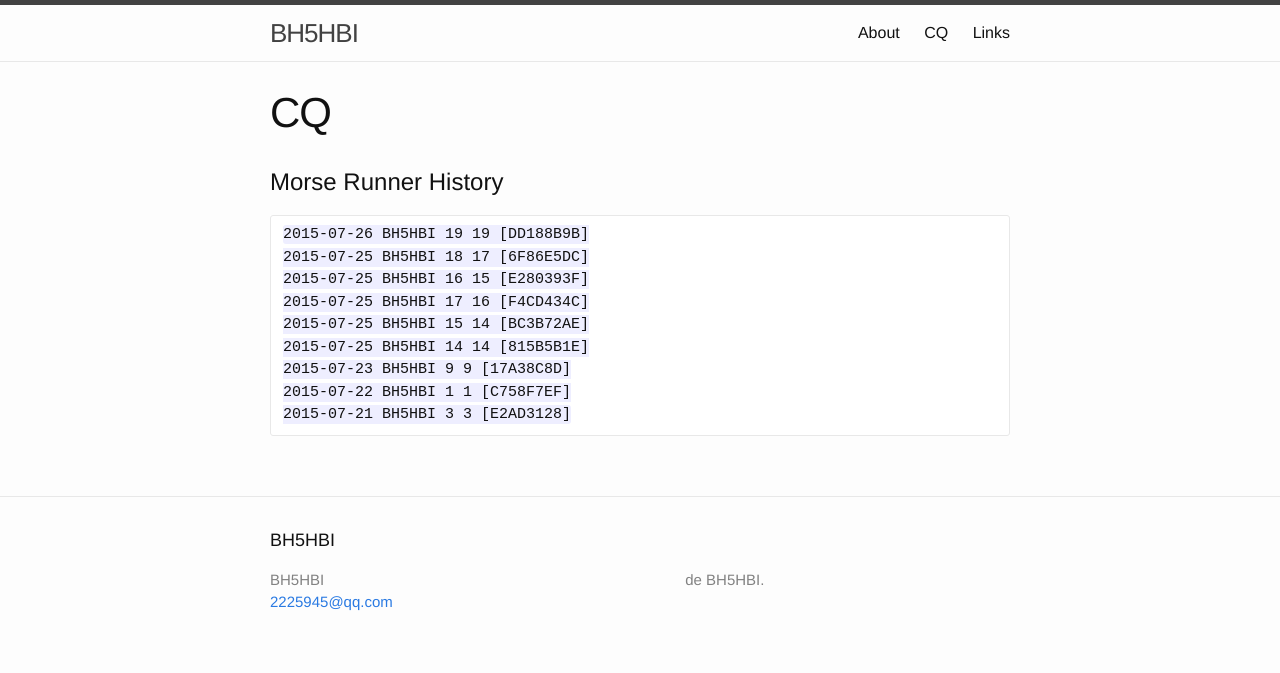
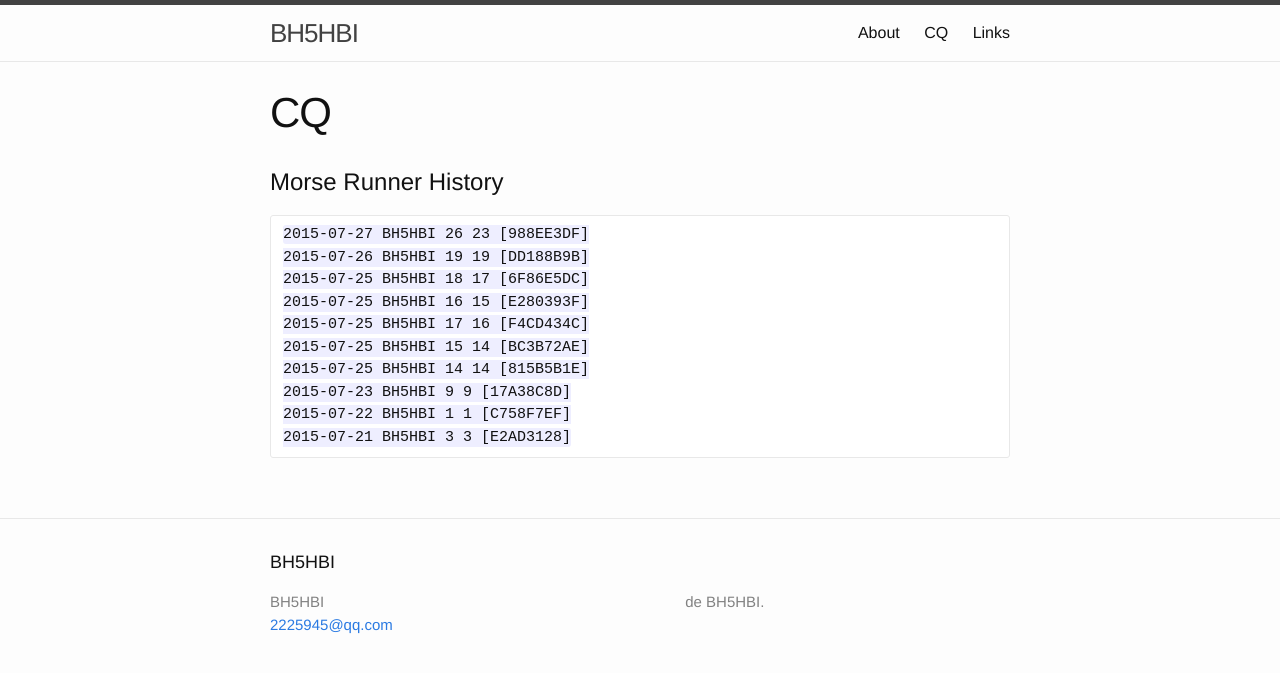
Before and after one commit to BH5HBI/bh5hbi.github.com, a Jekyll site: the page built from cq.md, in a window 1280 px wide. Shown: the top 673 px of the page. Built offline with Jekyll 4.4.1, drawn with Linux system fonts in a browser that asks for light colours.

Commit message:
update cw page

```diff
--- a/cq.md
+++ b/cq.md
@@ -6,6 +6,7 @@ permalink: /CQ/
 
 #Morse Runner History
 
+	2015-07-27 BH5HBI 26 23 [988EE3DF]
 	2015-07-26 BH5HBI 19 19 [DD188B9B]
 	2015-07-25 BH5HBI 18 17 [6F86E5DC]
 	2015-07-25 BH5HBI 16 15 [E280393F]
```
